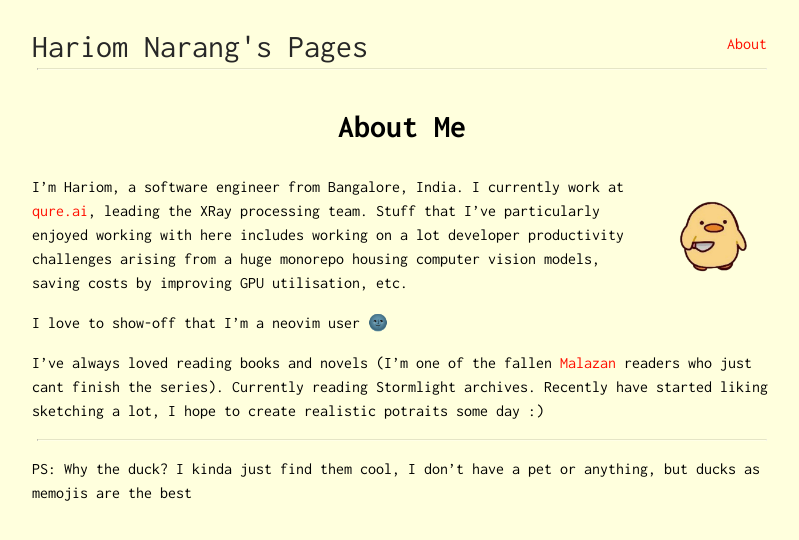
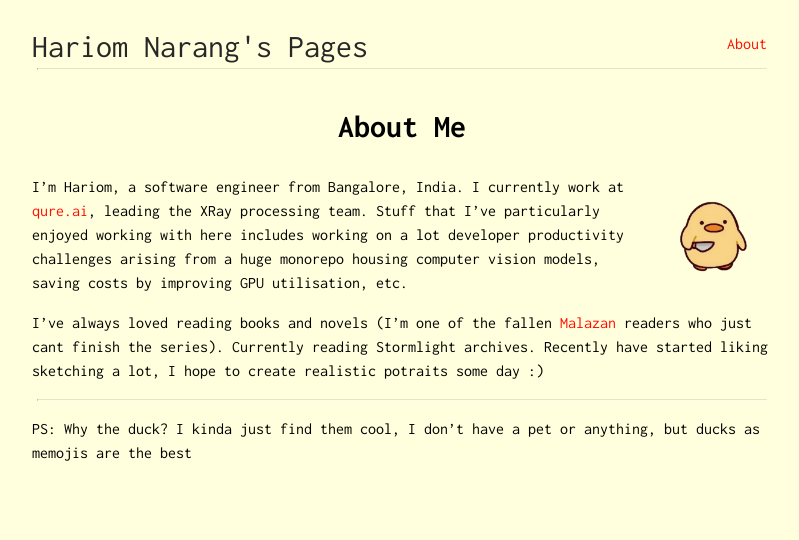
Before and after one commit to narang99/narang99.github.io, a Jekyll site: the page built from about.md, in a window 1280 px wide. Shown: the top 540 px of the page, without its empty margins (238-1037 px from the left). Built offline with Jekyll 4.4.1, drawn with Linux system fonts in a browser that asks for light colours.

Commit message:
removed nvim thingy

```diff
--- a/about.md
+++ b/about.md
@@ -7,7 +7,6 @@ title: About Me
 
 I'm Hariom, a software engineer from Bangalore, India. I currently work at [qure.ai](https://www.qure.ai), leading the XRay processing team. Stuff that I've particularly enjoyed working with here includes working on a lot developer productivity challenges arising from a huge monorepo housing computer vision models, saving costs by improving GPU utilisation, etc.
 
-I love to show-off that I'm a neovim user 🌚
 
 I've always loved reading books and novels (I'm one of the fallen [Malazan](https://www.goodreads.com/series/43493-malazan-book-of-the-fallen) readers who just cant finish the series). Currently reading Stormlight archives. Recently have started liking sketching a lot, I hope to create realistic potraits some day :)
 
```
